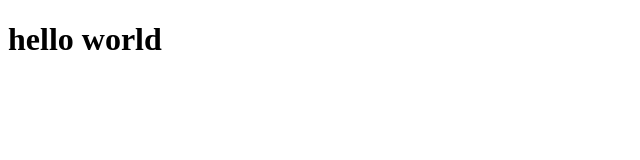
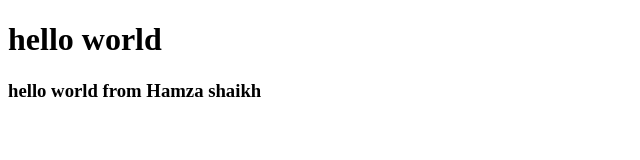
Before and after one commit to Hamzashaikh97/bootcamp, a plain HTML site: page index.html in a window 1280 px wide. Shown: the whole page, without its empty margins (0-640 px from the left). Drawn offline with Linux system fonts and the light colour scheme.

Commit message:
Update index.html

```diff
--- a/index.html
+++ b/index.html
@@ -7,5 +7,6 @@
 </head>
 <body>
     <h1>hello world</h1>
+    <h3>hello world from Hamza shaikh</h3>
 </body>
 </html>
```
